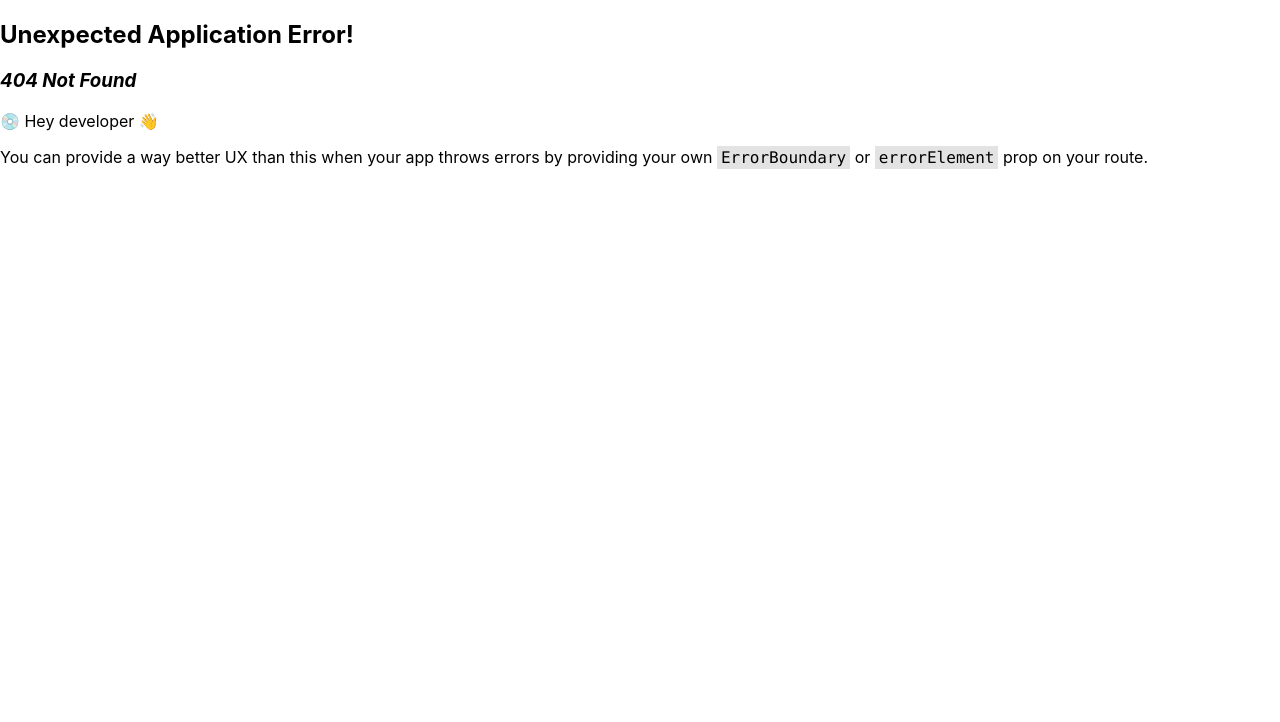
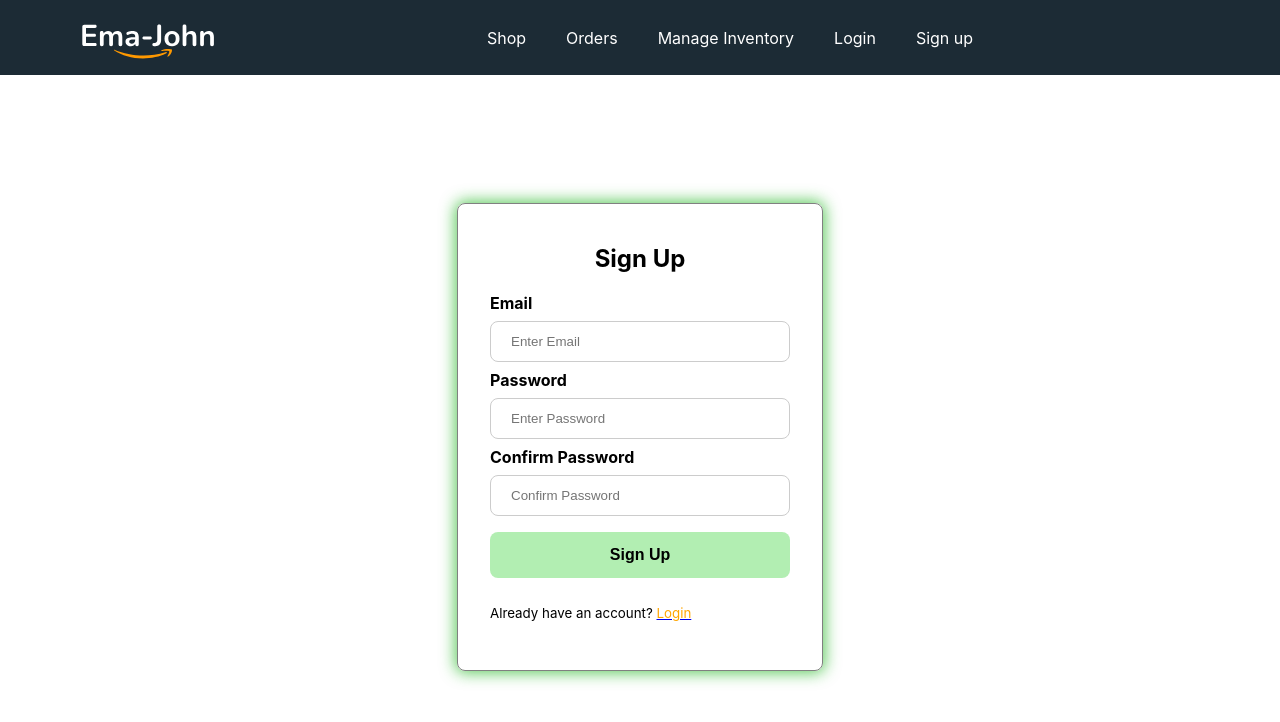
Before and after one commit to arafatdayan005/ema-jhon-ecommerce, a React (Create React App) app: page /signup in a window 1280 px wide. Before the commit this address had no page. Shown: the top 722 px of the page. Built offline with nearby package versions, Linux system fonts and the light colour scheme; no server answers.

Commit message:
firebase authintication added

```diff
--- a/package.json
+++ b/package.json
@@ -9,6 +9,7 @@
     "@testing-library/jest-dom": "^5.16.5",
     "@testing-library/react": "^13.4.0",
     "@testing-library/user-event": "^13.5.0",
+    "firebase": "^9.21.0",
     "localforage": "^1.10.0",
     "match-sorter": "^6.3.1",
     "react": "^18.2.0",
--- /dev/null
+++ b/src/components/Login/Login.css
@@ -0,0 +1,57 @@
+.login-container {
+    width: 300px;
+    margin: auto;
+    border: 1px solid grey;
+    padding: 0 2rem;
+    margin-top: 8rem;
+    border-radius: 8px;
+    padding-bottom: 2rem;
+    box-shadow: 0 0 15px 2px #fdaa52 ;
+}
+
+.form-control {
+    display: flex;
+    flex-direction: column;
+}
+
+.title {
+    text-align: center;
+    padding-top: 20px;
+}
+
+input[type=email],
+input[type=password] {
+    width: 100%;
+    padding: 12px 20px;
+    margin: 8px 0;
+    display: inline-block;
+    border: 1px solid #ccc;
+    border-radius: 8px;
+    box-sizing: border-box;
+}
+
+.login-btn {
+    background-color: rgba(255, 153, 0, 0.3);
+    color: black;
+    padding: 14px 20px;
+    margin: 8px 0;
+    border: none;
+    cursor: pointer;
+    width: 100%;
+    border-radius: 8px;
+    font-weight: bold;
+    font-size: medium;
+}
+
+.login-btn:hover{
+    background-color: rgba(255, 153, 0, 0.6);
+}
+
+label{
+    margin-top: 10px;
+}
+
+.text-signup{
+    text-decoration: none;
+    color: green;
+}
--- /dev/null
+++ b/src/components/Login/Login.js
@@ -0,0 +1,56 @@
+import React, { useContext } from 'react'
+import './Login.css'
+import { Link } from 'react-router-dom'
+import { AuthContext } from '../Providers/AuthProvider'
+
+
+function Login() {
+
+    const { loginUser } = useContext(AuthContext)
+
+    const handleLogin = (e) => {
+        e.preventDefault();
+
+        const form = e.target;
+        const email = form.email.value;
+        const password = form.password.value;
+
+        loginUser(email, password)
+            .then((userCredential) => {
+                // Signed in
+                const user = userCredential.user;
+                console.log(user)
+                // ...
+            })
+            .catch((error) => {
+                const errorCode = error.code;
+                const errorMessage = error.message;
+            });
+
+    }
+
+    return (
+        <>
+            <div className='login-container'>
+                <h2 className='title'>Login</h2>
+                <div className="form-control">
+                    <form onSubmit={handleLogin}>
+                        <label htmlFor="email"><b>Email</b></label>
+                        <input type="email" placeholder="Enter Email" name="email" required />
+
+                        <label htmlFor="psw"><b>Password</b></label>
+                        <input type="password" placeholder="Enter Password" name="password" required />
+                        <button className='login-btn' type="submit">Login</button>
+                    </form>
+
+                    <label>
+                        <input type="checkbox" name="remember" /> Remember me
+                    </label>
+                    <p><small>Don't have an account? <Link to="/signup"> <span className="text-signup">Signup</span></Link></small></p>
+                </div>
+            </div>
+        </>
+    )
+}
+
+export default Login
--- a/src/components/Nav/Nav.js
+++ b/src/components/Nav/Nav.js
@@ -1,9 +1,22 @@
-import React from 'react'
+import React, { useContext } from 'react'
 import Logo from '../../images/Logo.svg'
 import './nav.css'
 import { Link } from 'react-router-dom'
+import { AuthContext } from '../Providers/AuthProvider'
 
 function Nav() {
+
+  const { user, logOut } = useContext(AuthContext)
+
+  const handleLogOut = () => {
+    logOut()
+      .then(() => {
+        // Sign-out successful.
+      }).catch((error) => {
+        // An error happened.
+      });
+  }
+
   return (
     <div className='nav'>
       <img src={Logo} alt="" />
@@ -12,7 +25,27 @@ function Nav() {
         <Link to="/orders">Orders</Link>
         <Link to="/inventory">Manage Inventory</Link>
         <Link to="/login">Login</Link>
+        <Link to="/signup">Sign up</Link>
       </div>
+      <div>
+        {
+          user &&
+          <div className='user'>
+            <div className='welcome-mail'>
+              <span>
+                <b>
+                  Welcome
+                </b>
+              </span>
+              <span>
+                {user.email}
+              </span>
+            </div>
+            <button className='btn-LogOut' onClick={handleLogOut}>Log Out</button>
+          </div>
+        }
+      </div>
+
     </div>
   )
 }
--- a/src/components/Nav/nav.css
+++ b/src/components/Nav/nav.css
@@ -16,3 +16,30 @@
 .nav a:hover{
     color: #FF9900;
 }
+
+.btn-LogOut{
+    background: rgb(243, 192, 97);
+    border: none;
+    padding: 5px;
+    margin-left: 20px;
+    color: black;
+    border-radius: 5px;
+    height: 25px;
+    cursor: pointer;
+}
+
+.btn-LogOut:hover{
+    background: rgb(248, 106, 30);
+}
+
+.user{
+    display: flex;
+    align-items: center;
+    justify-content: center;
+}
+
+.welcome-mail{
+    display: flex;
+    flex-direction: column;
+    color: white;
+}
--- /dev/null
+++ b/src/components/Providers/AuthProvider.js
@@ -0,0 +1,60 @@
+import React, { createContext, useEffect, useState } from 'react'
+import { createUserWithEmailAndPassword, getAuth, onAuthStateChanged, signInWithEmailAndPassword, signOut } from "firebase/auth";
+import app from '../../firebase/firebase.config';
+
+export const AuthContext = createContext(null)
+
+const auth = getAuth(app);
+
+function AuthProvider({ children }) {
+    const [user, setUser] = useState(null)
+
+    const createUser = (email, password) => {
+        return createUserWithEmailAndPassword(auth, email, password);
+    }
+
+    const loginUser = (email, password) => {
+        return signInWithEmailAndPassword(auth, email, password);
+    }
+
+    useEffect(() => {
+        const unsubscribe = onAuthStateChanged(auth, (currentUser) => {
+
+            setUser(currentUser)
+
+            if (currentUser) {
+                // User is signed in, see docs for a list of available properties
+                // https://firebase.google.com/docs/reference/js/firebase.User
+                const uid = currentUser.uid;
+            } else {
+                // User is signed out
+            }
+        });
+
+        return () => {
+            return unsubscribe();
+        }
+
+    }, [])
+
+
+    const logOut = () => {
+        return signOut(auth)
+    }
+
+    const authInfo = {
+        createUser,
+        loginUser,
+        signOut,
+        logOut,
+        user
+    }
+
+    return (
+        <AuthContext.Provider value={authInfo}>
+            {children}
+        </AuthContext.Provider>
+    )
+}
+
+export default AuthProvider
--- /dev/null
+++ b/src/components/Signup/Signup.css
@@ -0,0 +1,32 @@
+.signup-container{
+    width: 300px;
+    margin: auto;
+    border: 1px solid grey;
+    padding: 0 2rem;
+    margin-top: 8rem;
+    border-radius: 8px;
+    padding-bottom: 2rem;
+    box-shadow: 0 0 15px 2px #0fb00fac ;
+}
+
+.signup-btn {
+    background-color: rgba(0, 200, 0, 0.3);
+    color: black;
+    padding: 14px 20px;
+    margin: 8px 0;
+    border: none;
+    cursor: pointer;
+    width: 100%;
+    border-radius: 8px;
+    font-weight: bold;
+    font-size: medium;
+}
+
+.signup-btn:hover{
+    background-color: rgba(0, 200, 0, 0.6);
+}
+
+.text-login{
+    text-decoration: none;
+    color: orange;
+}
--- /dev/null
+++ b/src/components/Signup/Signup.js
@@ -0,0 +1,53 @@
+import React, { useContext } from 'react'
+import './Signup.css'
+import { Link } from 'react-router-dom'
+import { AuthContext } from '../Providers/AuthProvider'
+
+function Signup() {
+  const {createUser} = useContext(AuthContext);
+
+  const handleSignUp = (e) => {
+    e.preventDefault();
+
+    const form = e.target;
+    const email = form.email.value;
+    const password = form.password.value;
+    const confirm = form.confirm.value;
+
+    createUser(email,password)
+    .then((userCredential) => {
+      // Signed in
+      const user = userCredential.user;
+      // ...
+    })
+    .catch((error) => {
+      const errorCode = error.code;
+      const errorMessage = error.message;
+      // ..
+    });
+  }
+
+  return (
+    <>
+      <div className='signup-container'>
+        <h2 className='title'>Sign Up</h2>
+        <div className="form-control">
+          <form onSubmit={handleSignUp}>
+            <label htmlFor="email"><b>Email</b></label>
+            <input type="email" placeholder="Enter Email" name="email" required />
+
+            <label htmlFor="psw"><b>Password</b></label>
+            <input type="password" placeholder="Enter Password" name="password" required />
+
+            <label htmlFor="psw"><b>Confirm Password</b></label>
+            <input type="password" placeholder="Confirm Password" name="confirm" required />
+            <button className='signup-btn' type="submit">Sign Up</button>
+          </form>
+          <p><small>Already have an account? <Link to="/login"> <span className="text-login">Login</span></Link></small></p>
+        </div>
+      </div>
+    </>
+  )
+}
+
+export default Signup
--- /dev/null
+++ b/src/firebase/firebase.config.js
@@ -0,0 +1,18 @@
+// Import the functions you need from the SDKs you need
+import { initializeApp } from "firebase/app";
+// TODO: Add SDKs for Firebase products that you want to use
+// https://firebase.google.com/docs/web/setup#available-libraries
+
+// Your web app's Firebase configuration
+const firebaseConfig = {
+  apiKey: "AIzaSyDD0xWhJ4Y6Flvt-7HmzFp500r0mMWomoQ",
+  authDomain: "emma-john-93338.firebaseapp.com",
+  projectId: "emma-john-93338",
+  storageBucket: "emma-john-93338.appspot.com",
+  messagingSenderId: "379573611065",
+  appId: "1:379573611065:web:c9c532004bb213449f7be8"
+};
+
+// Initialize Firebase
+const app = initializeApp(firebaseConfig);
+export default app;
```
Also changed, not shown: src/index.js (+14 -1 lines), 1 other file (tests, documents, lock files or other folders).
